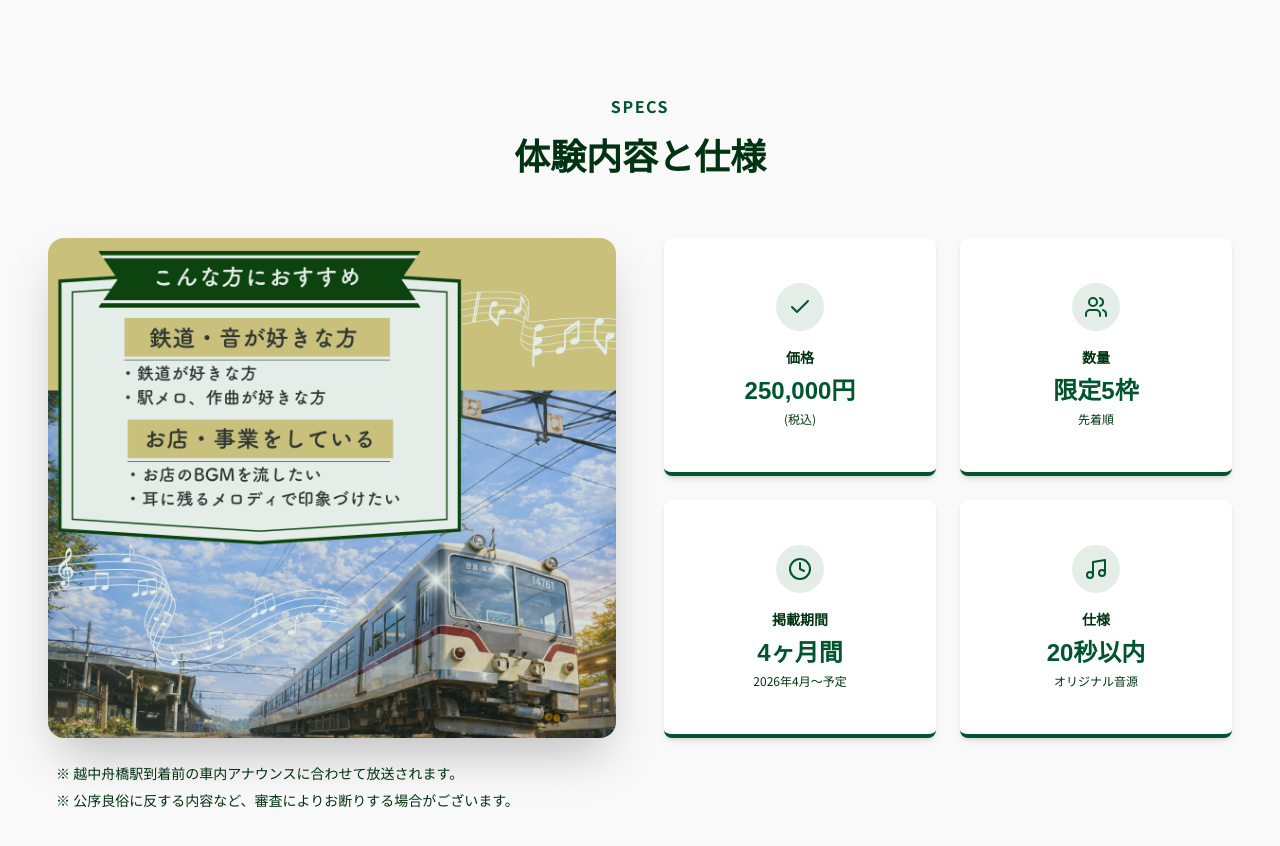
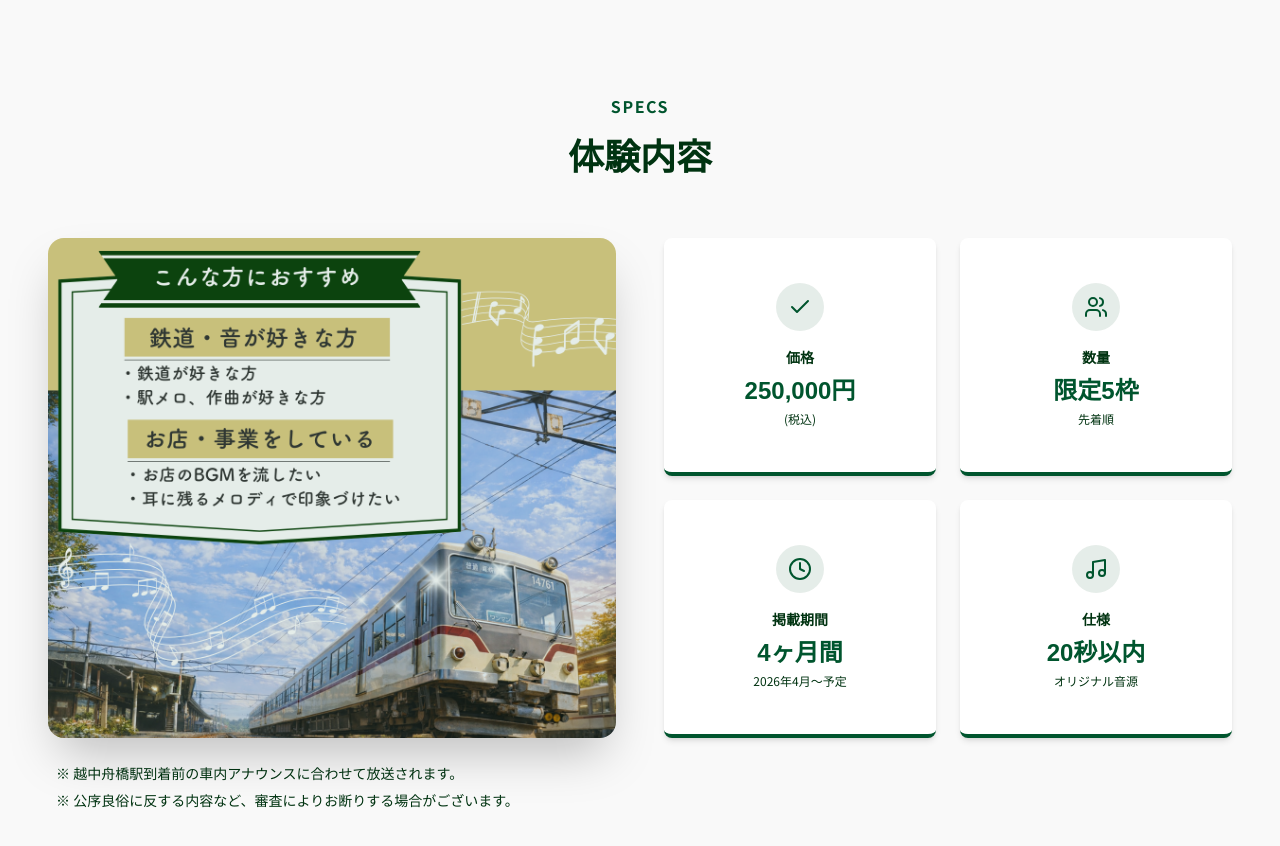
Before and after one commit to nakamurakzk2/funahashi_lp_02, a Next.js app: page / in a window 1280 px wide. Shown: the part 2620-3466 px from the top of the page. Built offline with nearby package versions, Linux system fonts and the light colour scheme; a web font is replaced by a local one.

Commit message:
体験内容の変更

```diff
--- a/components/sections/Specs.tsx
+++ b/components/sections/Specs.tsx
@@ -51,7 +51,7 @@ export const Specs = () => {
                         viewport={{ once: true }}
                         className="text-3xl md:text-4xl font-serif font-bold text-text-main"
                     >
-                        体験内容と仕様
+                        体験内容
                     </motion.h2>
                 </div>
 
```
